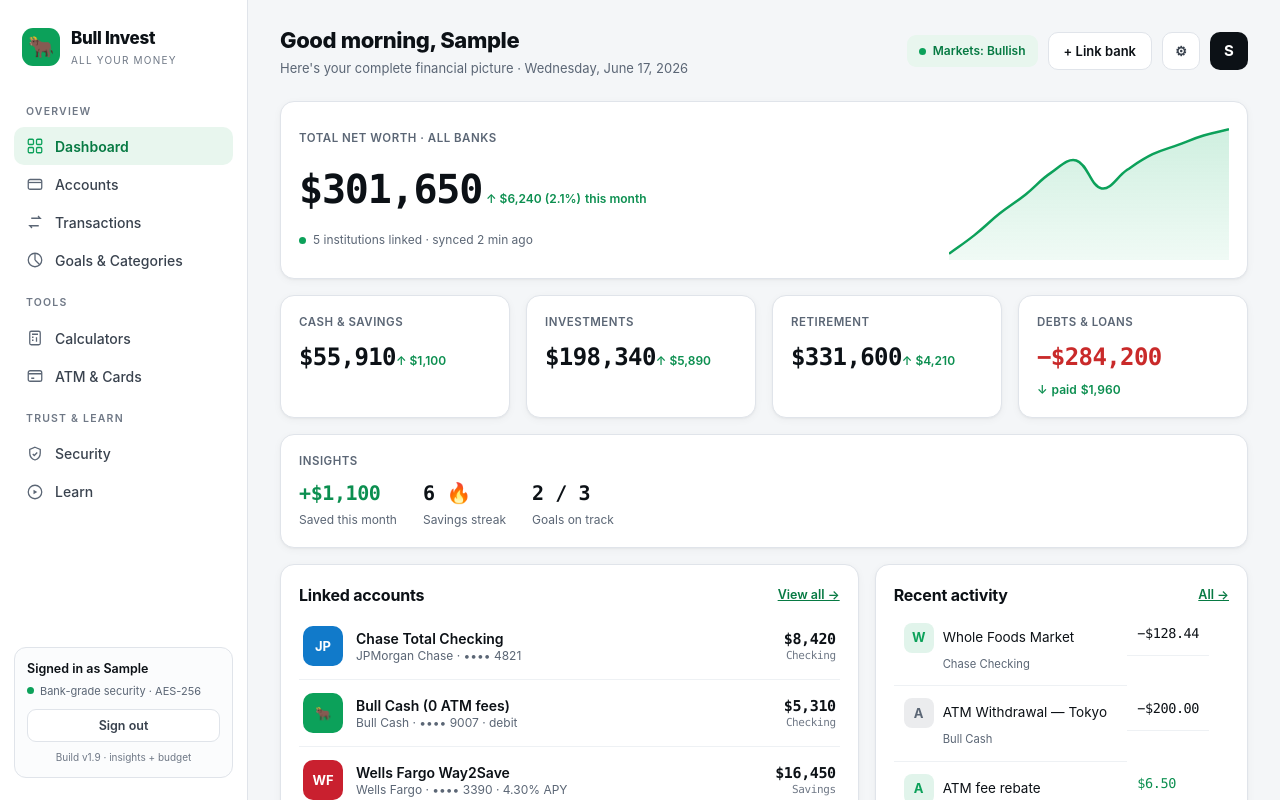
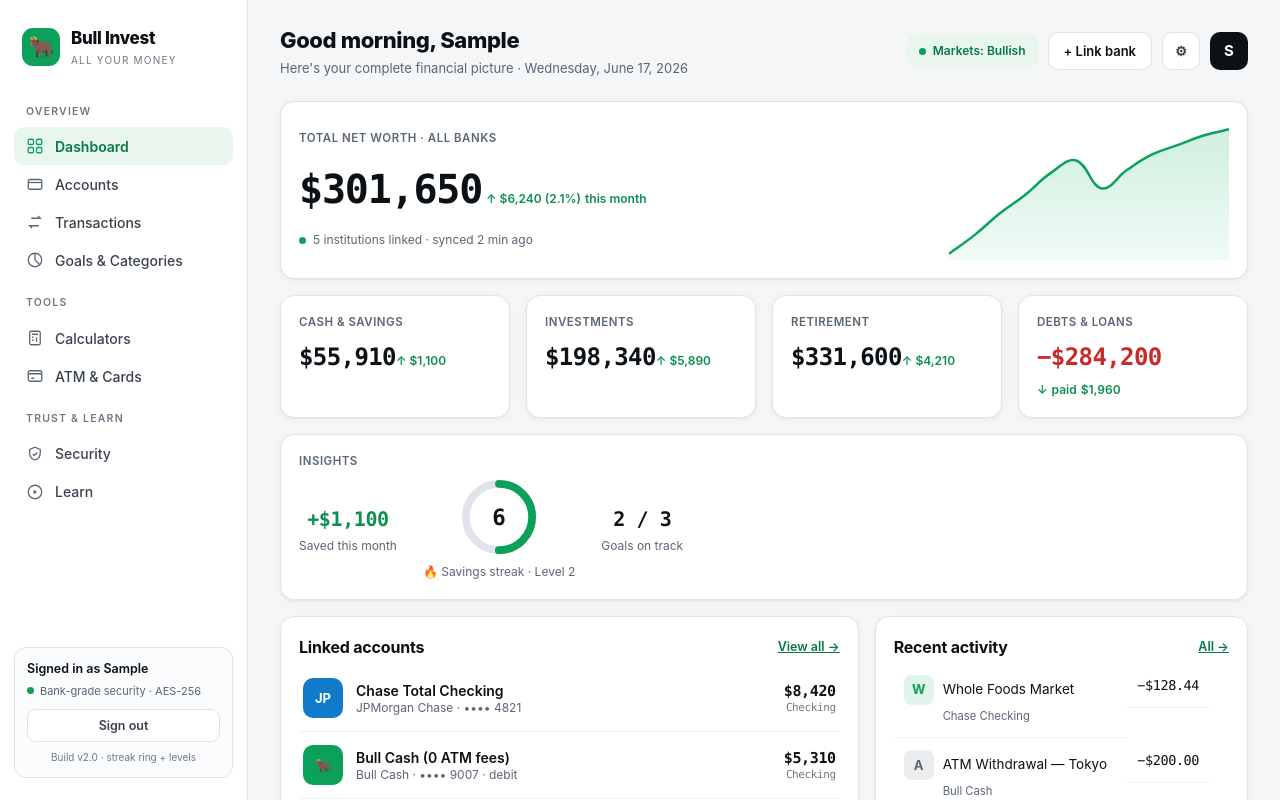
Before and after one commit to Botros-1/bull-invest, a website: page bull-invest-prototype.html in a window 1280 px wide. Both pictures are taken after typing "Sample", "name@example.com" into the empty fields and a click on the button "Create account →". Shown: the top 800 px of the page. Drawn offline with nearby package versions, Linux system fonts and the light colour scheme.

Commit message:
v2.0: streak ring + levels; update QA & investor docs

```diff
--- a/bull-invest-prototype.html
+++ b/bull-invest-prototype.html
@@ -160,9 +160,14 @@
   .gbadge{display:inline-block;margin-top:8px;font-size:10.5px;padding:2px 9px;border-radius:6px;font-weight:700}
   .gbadge.ok{background:var(--accent-weak);color:var(--accent-ink)}
   .gbadge.bad{background:rgba(201,42,42,.13);color:var(--down)}
-  .ins-row{display:flex;gap:26px;flex-wrap:wrap;margin-top:8px}
+  .ins-row{display:flex;gap:26px;flex-wrap:wrap;margin-top:8px;align-items:center}
+  .ins{text-align:center}
   .ins b{font-size:20px;font-weight:800;display:block}
   .ins small{color:var(--muted);font-size:12px}
+  .ring svg{width:78px;height:78px;display:block;margin:0 auto 4px}
+  .ring-bg{fill:none;stroke:var(--line);stroke-width:8}
+  .ring-fg{fill:none;stroke:var(--accent);stroke-width:8;stroke-linecap:round;stroke-dasharray:213.6;stroke-dashoffset:106.8;transition:stroke-dashoffset .7s ease}
+  .ring-num{fill:var(--ink);font-size:23px;font-weight:800;font-family:var(--mono)}
   .spend-row{margin-bottom:13px}
   .spend-row .top{display:flex;justify-content:space-between;font-size:13.5px;margin-bottom:5px}
 
@@ -302,7 +307,7 @@
       <div class="who" id="footName">Signed in</div>
       <div class="sec"><span class="dot" aria-hidden="true"></span> <span data-i18n="shell.secfoot">Bank-grade security · AES-256</span></div>
       <button class="signout" onclick="signOut()" data-i18n="shell.signout">Sign out</button>
-      <div class="ver">Build v1.9 · insights + budget</div>
+      <div class="ver">Build v2.0 · streak ring + levels</div>
     </div>
   </aside>
 
@@ -354,7 +359,14 @@
         <div class="label" data-i18n="ins.title">Insights</div>
         <div class="ins-row">
           <div class="ins"><b class="num up">+$1,100</b><small data-i18n="ins.saved">Saved this month</small></div>
-          <div class="ins"><b class="num">6&nbsp;🔥</b><small data-i18n="ins.streak">Savings streak</small></div>
+          <div class="ins">
+            <div class="ring"><svg viewBox="0 0 80 80" role="img" aria-label="Savings streak: 6 of 12 months to next level">
+              <circle class="ring-bg" cx="40" cy="40" r="34"/>
+              <circle class="ring-fg" cx="40" cy="40" r="34" transform="rotate(-90 40 40)"/>
+              <text class="ring-num" x="40" y="48" text-anchor="middle">6</text>
+            </svg></div>
+            <small>🔥 <span data-i18n="ins.streak">Savings streak</span> · <span data-i18n="ins.level">Level</span> 2</small>
+          </div>
           <div class="ins"><b class="num">2&nbsp;/&nbsp;3</b><small data-i18n="ins.ontrack">Goals on track</small></div>
         </div>
       </div>
@@ -606,6 +618,7 @@
  "ins.saved":{en:"Saved this month",es:"Ahorrado este mes",fr:"Épargné ce mois-ci",ar:"المدّخر هذا الشهر",pt:"Poupado este mês",tl:"Naipon ngayong buwan"},
  "ins.streak":{en:"Savings streak",es:"Racha de ahorro",fr:"Série d'épargne",ar:"سلسلة الادخار",pt:"Sequência de poupança",tl:"Sunod-sunod na ipon"},
  "ins.ontrack":{en:"Goals on track",es:"Metas en camino",fr:"Objectifs en bonne voie",ar:"أهداف على المسار",pt:"Metas no caminho",tl:"Mga layuning nasa landas"},
+ "ins.level":{en:"Level",es:"Nivel",fr:"Niveau",ar:"المستوى",pt:"Nível",tl:"Antas"},
  "spend.title":{en:"Spending this month",es:"Gastos este mes",fr:"Dépenses ce mois-ci",ar:"الإنفاق هذا الشهر",pt:"Gastos este mês",tl:"Gastos ngayong buwan"},
  "spend.budget":{en:"of budget",es:"del presupuesto",fr:"du budget",ar:"من الميزانية",pt:"do orçamento",tl:"ng badyet"},
  "chip.all":{en:"All",es:"Todas",fr:"Toutes",ar:"الكل",pt:"Todas",tl:"Lahat"},
```
Also changed, not shown: 2 other files.
